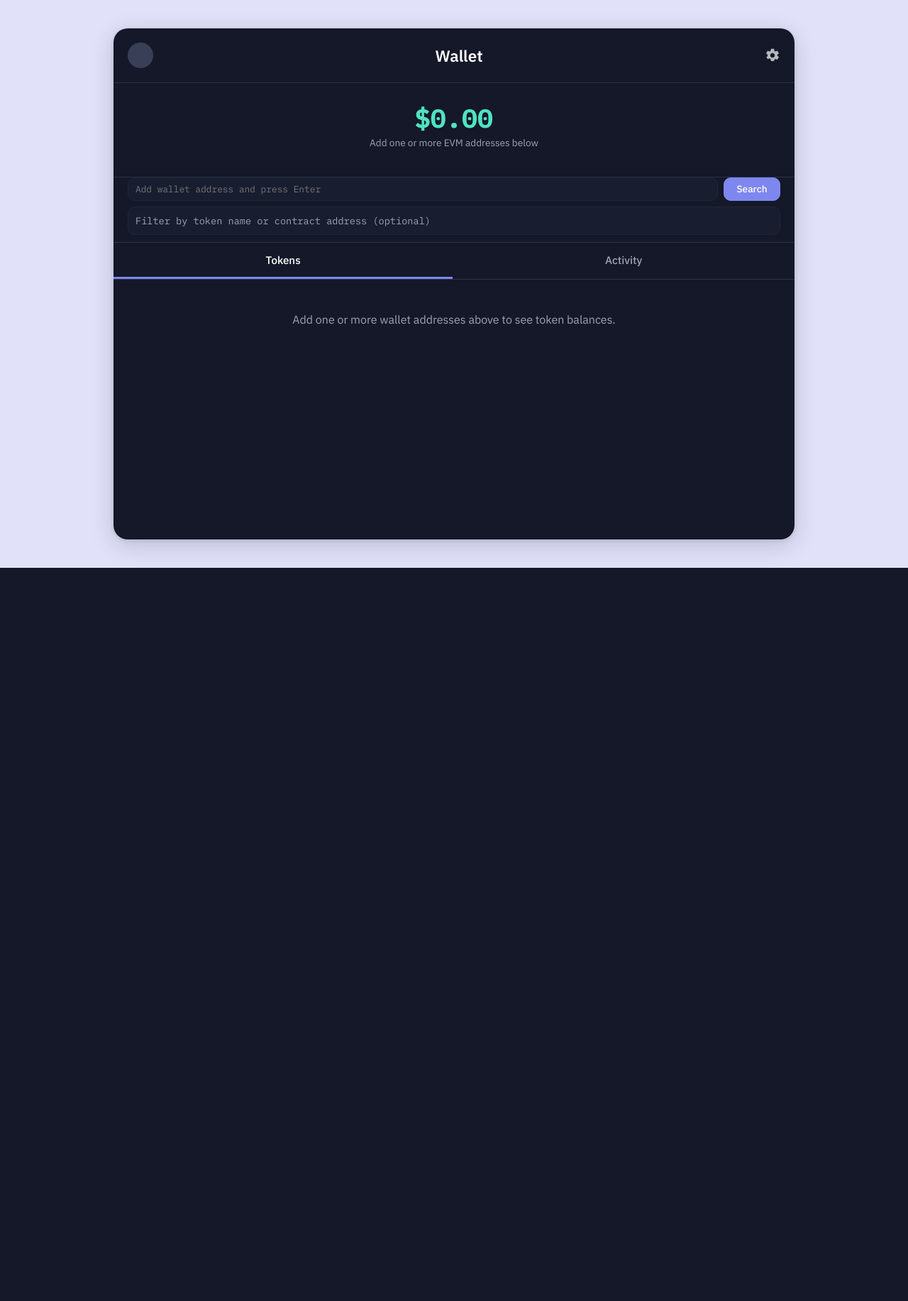
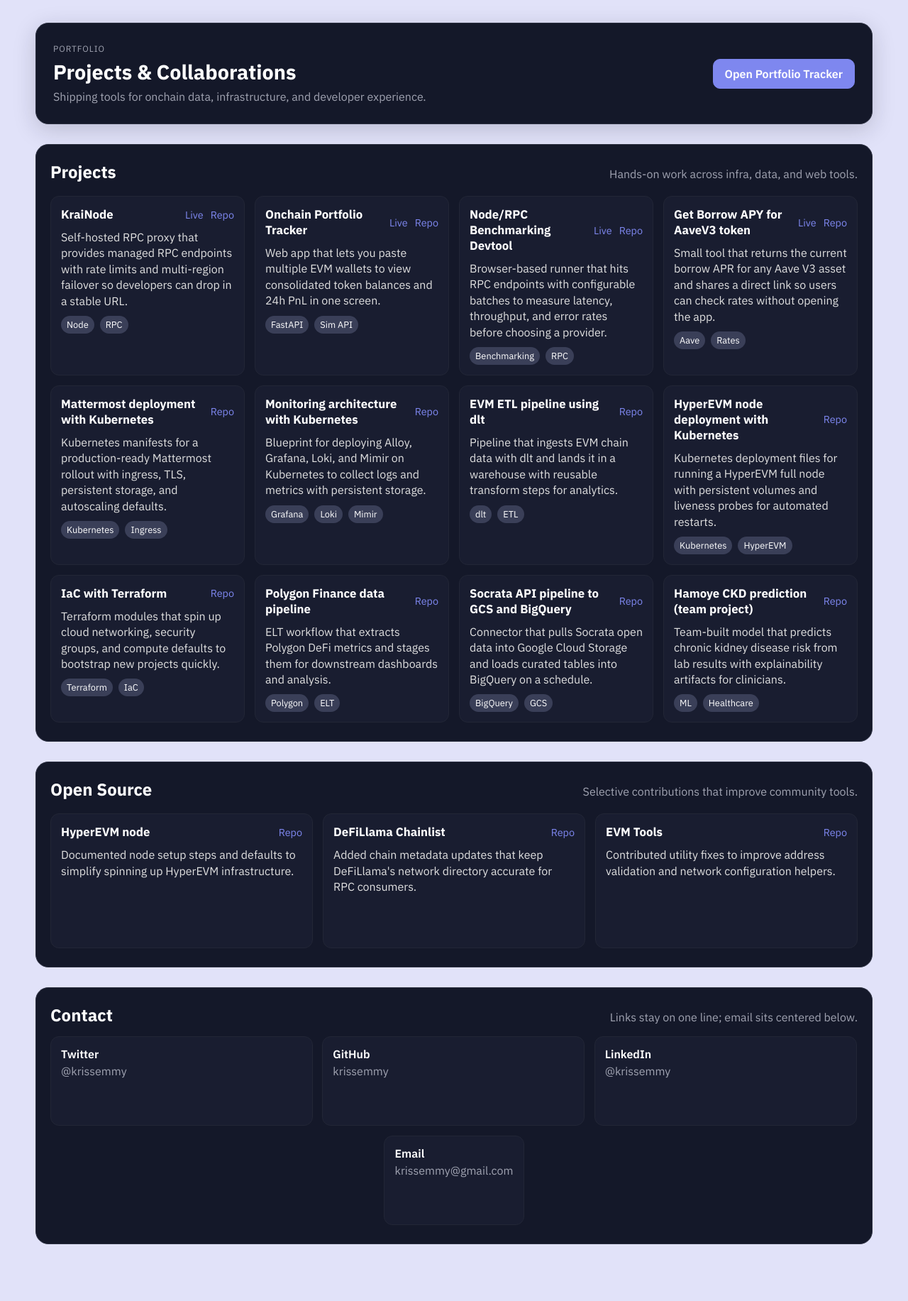
Before and after one commit to krissemmy/onchain-portfolio-tracker, a FastAPI app: page / in a window 1280 px wide. Shown: the whole page at 71% size. Before the commit the page ends 800 px from the top, so only its background shows below. Run offline with FastAPI, Linux system fonts and the light colour scheme.

Commit message:
Add portfolio layout with updated contacts and project copy

```diff
--- a/main.py
+++ b/main.py
@@ -28,6 +28,177 @@ app = FastAPI()
 # Static files and templates
 app.mount("/static", StaticFiles(directory="static"), name="static")
 templates = Jinja2Templates(directory="templates")
+
+# -------- Portfolio content (static) --------
+# TODO: Verify descriptions against upstream READMEs when network access is available.
+
+CONTACTS = [
+    {
+        "name": "Twitter",
+        "handle": "@krissemmy",
+        "url": "https://twitter.com/krissemmy",
+        "group": "primary",
+    },
+    {
+        "name": "GitHub",
+        "handle": "krissemmy",
+        "url": "https://github.com/krissemmy",
+        "group": "primary",
+    },
+    {
+        "name": "LinkedIn",
+        "handle": "@krissemmy",
+        "url": "https://www.linkedin.com/in/krissemmy/",
+        "group": "primary",
+    },
+    {
+        "name": "Email",
+        "handle": "krissemmy@gmail.com",
+        "url": "mailto:krissemmy@gmail.com",
+        "group": "secondary",
+    },
+]
+
+PROJECTS = [
+    {
+        "title": "KraiNode",
+        "repo_url": "https://github.com/krissemmy/krainode-rpc-proxy",
+        "live_url": "https://krainode.krissemmy.com/",
+        "description": (
+            "Self-hosted RPC proxy that provides managed RPC endpoints with rate limits "
+            "and multi-region failover so developers can drop in a stable URL."
+        ),
+        "tech": ["Node", "RPC"],
+    },
+    {
+        "title": "Onchain Portfolio Tracker",
+        "repo_url": "https://github.com/krissemmy/onchain-portfolio-tracker",
+        "live_url": "https://portfolio.krissemmy.com/",
+        "description": (
+            "Web app that lets you paste multiple EVM wallets to view consolidated token "
+            "balances and 24h PnL in one screen."
+        ),
+        "tech": ["FastAPI", "Sim API"],
+    },
+    {
+        "title": "Node/RPC Benchmarking Devtool",
+        "repo_url": "https://github.com/krissemmy/evm-node-rpc-benchmark",
+        "live_url": "https://rpc.benchmark.krissemmy.com/",
+        "description": (
+            "Browser-based runner that hits RPC endpoints with configurable batches to measure "
+            "latency, throughput, and error rates before choosing a provider."
+        ),
+        "tech": ["Benchmarking", "RPC"],
+    },
+    {
+        "title": "Get Borrow APY for AaveV3 token",
+        "repo_url": "https://github.com/krissemmy/Get-borrow-apy-for-a-token-on-aaveV3",
+        "live_url": "https://get-borrow-apy-for-a-token-on-aave.krissemmy.com",
+        "description": (
+            "Small tool that returns the current borrow APR for any Aave V3 asset and shares a "
+            "direct link so users can check rates without opening the app."
+        ),
+        "tech": ["Aave", "Rates"],
+    },
+    {
+        "title": "Mattermost deployment with Kubernetes",
+        "repo_url": "https://github.com/krissemmy/mattermost-deployment-with-k8s",
+        "live_url": None,
+        "description": (
+            "Kubernetes manifests for a production-ready Mattermost rollout with ingress, TLS, "
+            "persistent storage, and autoscaling defaults."
+        ),
+        "tech": ["Kubernetes", "Ingress"],
+    },
+    {
+        "title": "Monitoring architecture with Kubernetes",
+        "repo_url": "https://github.com/krissemmy/monitoring-architecture-with-kubernetes",
+        "live_url": None,
+        "description": (
+            "Blueprint for deploying Alloy, Grafana, Loki, and Mimir on Kubernetes to collect "
+            "logs and metrics with persistent storage."
+        ),
+        "tech": ["Grafana", "Loki", "Mimir"],
+    },
+    {
+        "title": "EVM ETL pipeline using dlt",
+        "repo_url": "https://github.com/krissemmy/ETL-with-dlt",
+        "live_url": None,
+        "description": (
+            "Pipeline that ingests EVM chain data with dlt and lands it in a warehouse with reusable "
+            "transform steps for analytics."
+        ),
+        "tech": ["dlt", "ETL"],
+    },
+    {
+        "title": "HyperEVM node deployment with Kubernetes",
+        "repo_url": "https://github.com/krissemmy/hyperevm-node-k8s",
+        "live_url": None,
+        "description": (
+            "Kubernetes deployment files for running a HyperEVM full node with persistent volumes "
+            "and liveness probes for automated restarts."
+        ),
+        "tech": ["Kubernetes", "HyperEVM"],
+    },
+    {
+        "title": "IaC with Terraform",
+        "repo_url": "https://github.com/krissemmy/IaC-With-Terraform",
+        "live_url": None,
+        "description": (
+            "Terraform modules that spin up cloud networking, security groups, and compute defaults "
+            "to bootstrap new projects quickly."
+        ),
+        "tech": ["Terraform", "IaC"],
+    },
+    {
+        "title": "Polygon Finance data pipeline",
+        "repo_url": "https://github.com/krissemmy/Polygon-Finance-Data-ELT",
+        "live_url": None,
+        "description": (
+            "ELT workflow that extracts Polygon DeFi metrics and stages them for downstream dashboards "
+            "and analysis."
+        ),
+        "tech": ["Polygon", "ELT"],
+    },
+    {
+        "title": "Socrata API pipeline to GCS and BigQuery",
+        "repo_url": "https://github.com/krissemmy/Socrata-API-Data-To-BigQuery",
+        "live_url": None,
+        "description": (
+            "Connector that pulls Socrata open data into Google Cloud Storage and loads curated tables "
+            "into BigQuery on a schedule."
+        ),
+        "tech": ["BigQuery", "GCS"],
+    },
+    {
+        "title": "Hamoye CKD prediction (team project)",
+        "repo_url": "https://github.com/krissemmy/Team-GCP-Hamoye-HDSC-Spring-23-Capstone-Project",
+        "live_url": None,
+        "description": (
+            "Team-built model that predicts chronic kidney disease risk from lab results with explainability "
+            "artifacts for clinicians."
+        ),
+        "tech": ["ML", "Healthcare"],
+    },
+]
+
+OSS_CONTRIBUTIONS = [
+    {
+        "title": "HyperEVM node",
+        "repo_url": "https://github.com/krissemmy/node",
+        "description": "Documented node setup steps and defaults to simplify spinning up HyperEVM infrastructure.",
+    },
+    {
+        "title": "DeFiLlama Chainlist",
+        "repo_url": "https://github.com/krissemmy/chainlist",
+        "description": "Added chain metadata updates that keep DeFiLlama's network directory accurate for RPC consumers.",
+    },
+    {
+        "title": "EVM Tools",
+        "repo_url": "https://github.com/krissemmy/evm-tools",
+        "description": "Contributed utility fixes to improve address validation and network configuration helpers.",
+    },
+]
 
 EVM_RE = re.compile(r"^0x[a-fA-F0-9]{40}$")
 BASE58_RE = re.compile(r"^[1-9A-HJ-NP-Za-km-z]{32,44}$")
@@ -689,6 +860,23 @@ async def api_portfolio(payload: dict = Body(...)):
 
 
 @app.get("/", response_class=HTMLResponse)
+async def portfolio_view(request: Request):
+    primary_contacts = [c for c in CONTACTS if c.get("group") == "primary"]
+    secondary_contacts = [c for c in CONTACTS if c.get("group") == "secondary"]
+
+    return templates.TemplateResponse(
+        "portfolio.html",
+        {
+            "request": request,
+            "projects": PROJECTS,
+            "oss_contributions": OSS_CONTRIBUTIONS,
+            "primary_contacts": primary_contacts,
+            "secondary_contacts": secondary_contacts,
+        },
+    )
+
+
+@app.get("/wallet", response_class=HTMLResponse)
 async def wallet_view(request: Request):
     context = {
         "request": request,
--- a/static/styles.css
+++ b/static/styles.css
@@ -195,7 +195,7 @@
     }
 
     /* Tabs Section */
-    .tabs {
+.tabs {
     display: flex;
     border-bottom: 1px solid var(--color-border-primary);
     flex-shrink: 0;
@@ -518,3 +518,225 @@
     .filter-input::placeholder {
         color: var(--color-text-muted);
     }
+
+/* -------- Portfolio layout -------- */
+.portfolio-body {
+    background-color: var(--color-bg-deep);
+    color: var(--color-text-secondary);
+    font-family: var(--font-primary);
+    margin: 0;
+    padding: 0;
+}
+
+.portfolio-shell {
+    max-width: 1180px;
+    margin: 32px auto;
+    padding: 0 20px 48px 20px;
+}
+
+.portfolio-hero {
+    display: flex;
+    align-items: center;
+    justify-content: space-between;
+    gap: 20px;
+    background: var(--color-bg-container);
+    border: 1px solid var(--color-border-primary);
+    border-radius: 18px;
+    padding: 28px 24px;
+    box-shadow: 0 8px 32px rgba(20, 24, 41, 0.18);
+}
+
+.eyebrow {
+    text-transform: uppercase;
+    letter-spacing: 0.08em;
+    font-size: 0.75em;
+    color: var(--color-text-muted);
+    margin: 0 0 6px 0;
+}
+
+.hero-title {
+    margin: 0;
+    color: var(--color-text-primary);
+    font-size: 1.8em;
+}
+
+.hero-subtitle {
+    margin: 6px 0 0 0;
+    color: var(--color-text-muted);
+}
+
+.hero-cta {
+    border-radius: 10px;
+    border: 1px solid var(--color-accent-purple);
+    background: var(--color-accent-purple);
+    color: #ffffff;
+    padding: 10px 16px;
+    font-weight: 600;
+    text-decoration: none;
+    white-space: nowrap;
+}
+
+.section-block {
+    margin-top: 28px;
+    background: var(--color-bg-container);
+    border: 1px solid var(--color-border-primary);
+    border-radius: 18px;
+    padding: 22px 20px 26px 20px;
+}
+
+.section-heading {
+    display: flex;
+    align-items: baseline;
+    justify-content: space-between;
+    gap: 12px;
+    flex-wrap: wrap;
+}
+
+.section-heading h2 {
+    margin: 0;
+    color: var(--color-text-primary);
+}
+
+.section-subtitle {
+    margin: 2px 0 0 0;
+    color: var(--color-text-muted);
+}
+
+.card-grid {
+    margin-top: 18px;
+    display: grid;
+    grid-template-columns: repeat(auto-fit, minmax(260px, 1fr));
+    gap: 14px;
+}
+
+.card {
+    background: #191d30;
+    border: 1px solid var(--color-border-secondary);
+    border-radius: 12px;
+    padding: 14px;
+    display: flex;
+    flex-direction: column;
+    gap: 10px;
+    min-height: 160px;
+}
+
+.card-header {
+    display: flex;
+    align-items: center;
+    justify-content: space-between;
+    gap: 12px;
+}
+
+.card-title {
+    margin: 0;
+    color: var(--color-text-primary);
+    font-size: 1.05em;
+}
+
+.card-links {
+    display: flex;
+    gap: 10px;
+    font-size: 0.9em;
+}
+
+.card-links a {
+    color: var(--color-accent-purple);
+    text-decoration: none;
+}
+
+.card-description {
+    margin: 0;
+    color: var(--color-text-secondary);
+    line-height: 1.4;
+}
+
+.tag-row {
+    display: flex;
+    flex-wrap: wrap;
+    gap: 8px;
+}
+
+.tag {
+    padding: 4px 8px;
+    border-radius: 999px;
+    background: var(--color-placeholder-bg);
+    color: var(--color-text-primary);
+    font-size: 0.8em;
+}
+
+.contributions-grid {
+    grid-template-columns: repeat(auto-fit, minmax(240px, 1fr));
+}
+
+.contact-row {
+    display: flex;
+    gap: 12px;
+    margin-top: 14px;
+}
+
+.contact-row-primary {
+    display: grid;
+    grid-template-columns: repeat(3, minmax(200px, 1fr));
+}
+
+.contact-row-secondary {
+    justify-content: center;
+}
+
+.contact-card {
+    background: #191d30;
+    border: 1px solid var(--color-border-secondary);
+    border-radius: 12px;
+    padding: 14px;
+    text-decoration: none;
+    color: var(--color-text-primary);
+    display: flex;
+    flex-direction: column;
+    gap: 4px;
+    min-height: 96px;
+    min-width: 0;
+    max-width: 340px;
+}
+
+.contact-name {
+    margin: 0;
+    font-weight: 600;
+}
+
+.contact-handle {
+    margin: 0;
+    color: var(--color-text-muted);
+    white-space: nowrap;
+    overflow: hidden;
+    text-overflow: ellipsis;
+}
+
+@media (max-width: 900px) {
+    .portfolio-hero {
+        flex-direction: column;
+        align-items: flex-start;
+    }
+
+    .contact-row-primary {
+        grid-template-columns: repeat(auto-fit, minmax(220px, 1fr));
+    }
+}
+
+@media (max-width: 640px) {
+    .portfolio-shell {
+        margin: 0 auto 28px auto;
+        padding: 0 14px 28px 14px;
+    }
+
+    .section-block {
+        padding: 18px 16px 22px 16px;
+    }
+
+    .contact-row {
+        flex-direction: column;
+    }
+
+    .contact-row-secondary {
+        align-items: stretch;
+    }
+}
--- /dev/null
+++ b/templates/portfolio.html
@@ -0,0 +1,99 @@
+<!DOCTYPE html>
+<html lang="en">
+<head>
+    <meta charset="UTF-8">
+    <meta name="viewport" content="width=device-width, initial-scale=1.0">
+    <title>Krissemmy Portfolio</title>
+    <link rel="preconnect" href="https://fonts.googleapis.com">
+    <link rel="preconnect" href="https://fonts.gstatic.com" crossorigin>
+    <link href="https://fonts.googleapis.com/css2?family=IBM+Plex+Mono:wght@400;500;700&family=IBM+Plex+Sans:wght@400;500;600;700&display=swap" rel="stylesheet">
+    <link rel="stylesheet" href="{{ url_for('static', path='styles.css') }}">
+</head>
+<body class="portfolio-body">
+    <div class="portfolio-shell">
+        <header class="portfolio-hero">
+            <div>
+                <p class="eyebrow">Portfolio</p>
+                <h1 class="hero-title">Projects & Collaborations</h1>
+                <p class="hero-subtitle">
+                    Shipping tools for onchain data, infrastructure, and developer experience.
+                </p>
+            </div>
+            <a class="hero-cta" href="/wallet">Open Portfolio Tracker</a>
+        </header>
+
+        <section class="section-block">
+            <div class="section-heading">
+                <h2>Projects</h2>
+                <p class="section-subtitle">Hands-on work across infra, data, and web tools.</p>
+            </div>
+            <div class="card-grid">
+                {% for project in projects %}
+                <article class="card">
+                    <div class="card-header">
+                        <h3 class="card-title">{{ project.title }}</h3>
+                        <div class="card-links">
+                            {% if project.live_url %}
+                            <a href="{{ project.live_url }}" target="_blank" rel="noopener">Live</a>
+                            {% endif %}
+                            <a href="{{ project.repo_url }}" target="_blank" rel="noopener">Repo</a>
+                        </div>
+                    </div>
+                    <p class="card-description">{{ project.description }}</p>
+                    {% if project.tech %}
+                    <div class="tag-row">
+                        {% for tag in project.tech %}
+                        <span class="tag">{{ tag }}</span>
+                        {% endfor %}
+                    </div>
+                    {% endif %}
+                </article>
+                {% endfor %}
+            </div>
+        </section>
+
+        <section class="section-block">
+            <div class="section-heading">
+                <h2>Open Source</h2>
+                <p class="section-subtitle">Selective contributions that improve community tools.</p>
+            </div>
+            <div class="card-grid contributions-grid">
+                {% for oss in oss_contributions %}
+                <article class="card">
+                    <div class="card-header">
+                        <h3 class="card-title">{{ oss.title }}</h3>
+                        <div class="card-links">
+                            <a href="{{ oss.repo_url }}" target="_blank" rel="noopener">Repo</a>
+                        </div>
+                    </div>
+                    <p class="card-description">{{ oss.description }}</p>
+                </article>
+                {% endfor %}
+            </div>
+        </section>
+
+        <section class="section-block">
+            <div class="section-heading">
+                <h2>Contact</h2>
+                <p class="section-subtitle">Links stay on one line; email sits centered below.</p>
+            </div>
+            <div class="contact-row contact-row-primary">
+                {% for contact in primary_contacts %}
+                <a class="contact-card" href="{{ contact.url }}" target="_blank" rel="noopener">
+                    <p class="contact-name">{{ contact.name }}</p>
+                    <p class="contact-handle">{{ contact.handle }}</p>
+                </a>
+                {% endfor %}
+            </div>
+            <div class="contact-row contact-row-secondary">
+                {% for contact in secondary_contacts %}
+                <a class="contact-card" href="{{ contact.url }}" target="_blank" rel="noopener">
+                    <p class="contact-name">{{ contact.name }}</p>
+                    <p class="contact-handle">{{ contact.handle }}</p>
+                </a>
+                {% endfor %}
+            </div>
+        </section>
+    </div>
+</body>
+</html>
```
